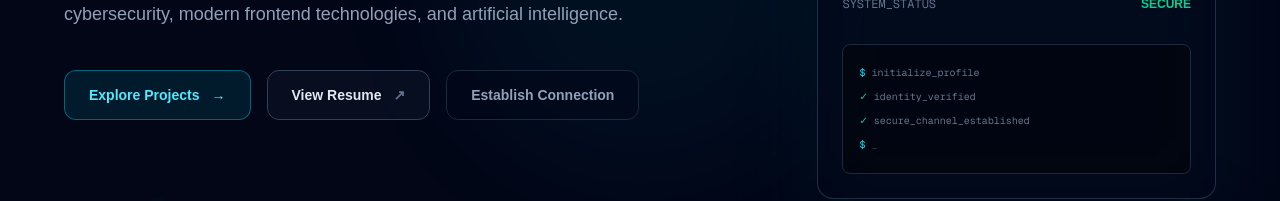
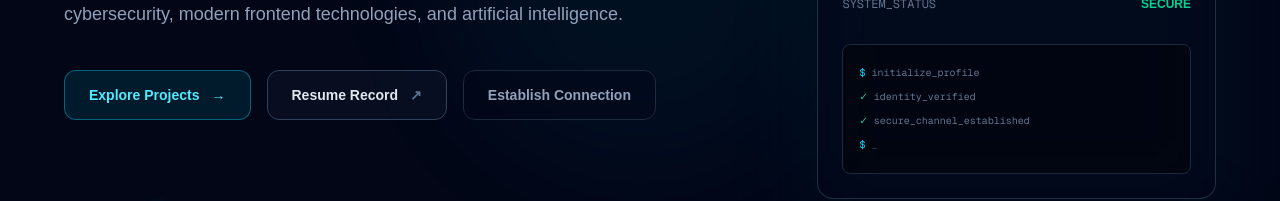
Before and after one commit to Sanjith0804/sanjith-portfolio, a Next.js app: page / in a window 1280 px wide. Shown: the part 546-747 px from the top of the page. Built offline with nearby package versions, Linux system fonts and the light colour scheme.

Commit message:
resume and hero

```diff
--- a/components/Hero.tsx
+++ b/components/Hero.tsx
@@ -82,12 +82,10 @@ export default function Hero() {
 
               {/* Resume */}
               <a
-                href="/resume/Sanjith_R_S_Resume.pdf"
-                target="_blank"
-                rel="noopener noreferrer"
+                href="#resume"
                 className="group inline-flex items-center gap-3 rounded-xl border border-slate-700 bg-slate-900/50 px-6 py-3.5 text-sm font-semibold text-slate-200 transition-all duration-300 hover:border-cyan-400/40 hover:bg-cyan-400/5 hover:text-cyan-300"
               >
-                View Resume
+                Resume Record
 
                 <span className="text-slate-500 transition-transform duration-300 group-hover:translate-y-[-2px] group-hover:text-cyan-400">
                   ↗
```
Also changed, not shown: 1 other file (tests, documents, lock files or other folders).
